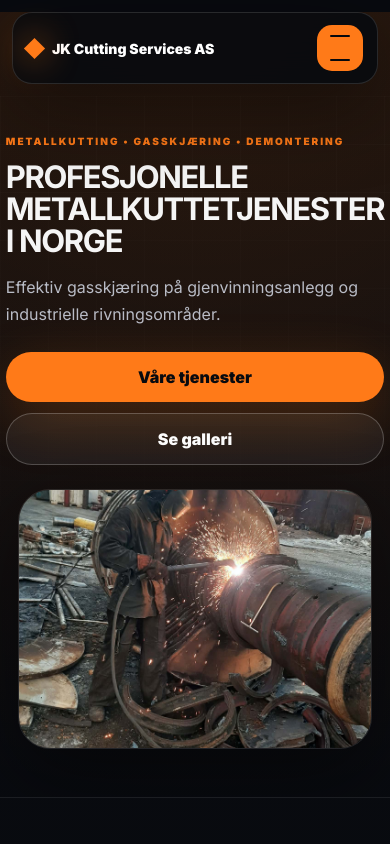
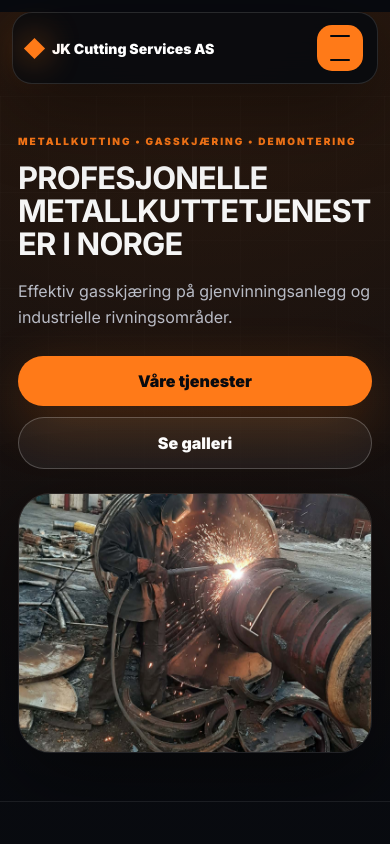
Before and after one commit to Zflex091/jk-cutting-services, a React (Vite) app: page / in a window 390 px wide. Shown: the top 844 px of the page. Built offline with nearby package versions, Linux system fonts and the light colour scheme.

Commit message:
fix mobile hero heading

```diff
--- a/src/App.css
+++ b/src/App.css
@@ -756,11 +756,14 @@ p {
   }
 
   h1 {
-    max-width: 100%;
-    font-size: clamp(31px, 9.5vw, 42px);
-    line-height: 1.04;
-    letter-spacing: -1.4px;
-  }
+  max-width: 100%;
+  font-size: clamp(24px, 7vw, 34px);
+  line-height: 1.08;
+  letter-spacing: -0.8px;
+
+  word-break: break-word;
+  overflow-wrap: break-word;
+}
 
   h2 {
     font-size: clamp(27px, 8vw, 36px);
```
